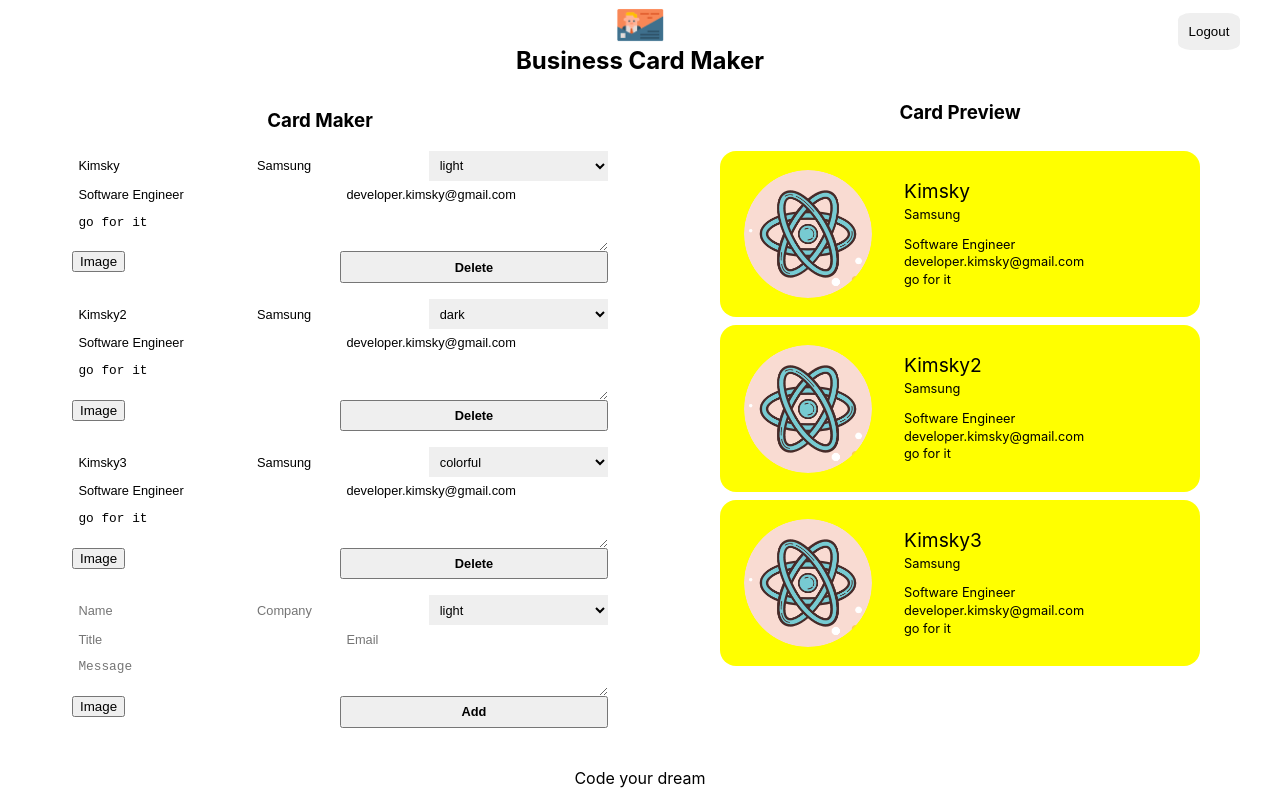
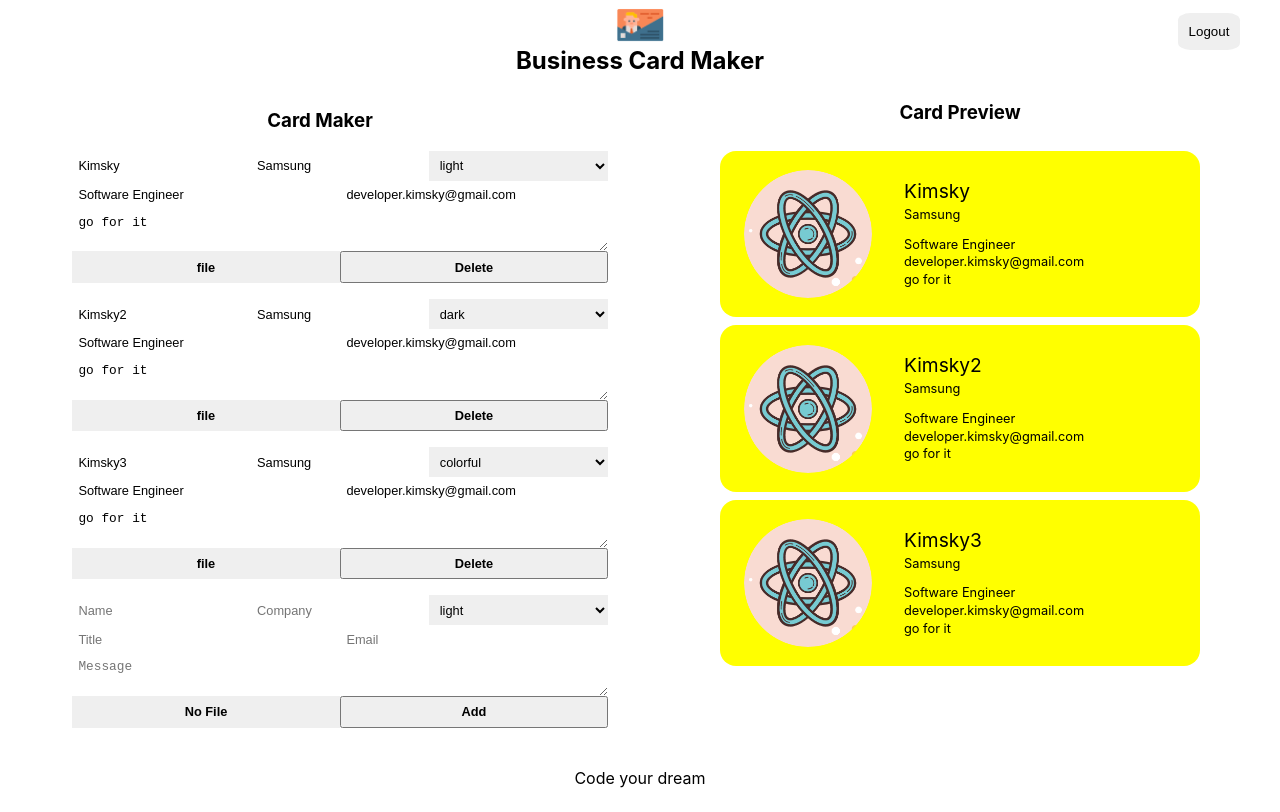
Before and after one commit to developer-kimsky/card_maker, a React (Create React App) app: page /maker in a window 1280 px wide. Built offline with nearby package versions, Linux system fonts and the light colour scheme; no server answers; sample sign-in values are in the browser's storage.

Commit message:
handle image uploading

```diff
--- a/src/app.jsx
+++ b/src/app.jsx
@@ -3,13 +3,16 @@
 import Maker from "./components/maker/maker";
 import styles from "./app.module.css";
 
-function App({ authService }) {
+function App({ FileInput, authService }) {
   return (
     <div className={styles.app}>
       <BrowserRouter>
         <Routes>
           <Route path="/" exact element={<Login authService={authService} />} />
-          <Route path="/maker" element={<Maker authService={authService} />} />
+          <Route
+            path="/maker"
+            element={<Maker FileInput={FileInput} authService={authService} />}
+          />
         </Routes>
       </BrowserRouter>
     </div>
--- a/src/components/card_add_form/card_add_form.jsx
+++ b/src/components/card_add_form/card_add_form.jsx
@@ -1,9 +1,8 @@
-import React, { useRef } from "react";
+import React, { useRef, useState } from "react";
 import styles from "./card_add_form.module.css";
 import Button from "../button/button";
-import ImageFileInput from "../image_file_input/image_file_input";
 
-const CardAddForm = ({ onAdd }) => {
+const CardAddForm = ({ FileInput, onAdd }) => {
   const formRef = useRef();
   const nameRef = useRef();
   const companyRef = useRef();
@@ -11,6 +10,16 @@
   const titleRef = useRef();
   const emailRef = useRef();
   const messageRef = useRef();
+  const [file, setFile] = useState({ fileName: null, fileURL: null });
+
+  const onFileChange = (file) => {
+    console.log(file);
+
+    setFile({
+      fileName: file.name,
+      fileURL: file.url,
+    });
+  };
 
   const onSubmit = (event) => {
     event.preventDefault();
@@ -22,10 +31,11 @@
       title: titleRef.current.value || "",
       email: emailRef.current.value || "",
       message: messageRef.current.value || "",
-      fileName: "",
-      fileURL: "",
+      fileName: file.fileName || "",
+      fileURL: file.fileURL || "",
     };
     formRef.current.reset();
+    setFile({ fileName: null, fileURL: null });
     onAdd(card);
   };
 
@@ -76,7 +86,7 @@
         placeholder="Message"
       />
       <div className={styles.fileInput}>
-        <ImageFileInput />
+        <FileInput name={file.fileName} onFileChange={onFileChange} />
       </div>
       <Button name="Add" onClick={onSubmit} />
     </form>
--- a/src/components/card_edit_form/card_edit_form.jsx
+++ b/src/components/card_edit_form/card_edit_form.jsx
@@ -1,14 +1,22 @@
 import React from "react";
 import styles from "./card_edit_form.module.css";
 import Button from "../button/button";
-import ImageFileInput from "../image_file_input/image_file_input";
 
-const CardEditForm = ({ card, updateCard, deleteCard }) => {
+const CardEditForm = ({ FileInput, card, updateCard, deleteCard }) => {
   const { name, company, title, email, message, theme, fileName, fileURL } =
     card;
 
   const onSubmit = () => {
     deleteCard(card);
+  };
+
+  const onFileChange = (file) => {
+    console.log(file);
+    updateCard({
+      ...card,
+      fileName: file.name,
+      fileURL: file.url,
+    });
   };
 
   const onChange = (event) => {
@@ -69,7 +77,7 @@
         onChange={onChange}
       />
       <div className={styles.fileInput}>
-        <ImageFileInput />
+        <FileInput name={fileName} onFileChange={onFileChange} />
       </div>
       <Button name="Delete" onClick={onSubmit} />
     </form>
--- a/src/components/editor/editor.jsx
+++ b/src/components/editor/editor.jsx
@@ -3,7 +3,7 @@
 import CardEditForm from "../card_edit_form/card_edit_form";
 import CardAddForm from "../card_add_form/card_add_form";
 
-const Editor = ({ cards, addCard, updateCard, deleteCard }) => {
+const Editor = ({ FileInput, cards, addCard, updateCard, deleteCard }) => {
   return (
     <section className={styles.editor}>
       <h1 className={styles.title}>Card Maker</h1>
@@ -11,12 +11,13 @@
         {Object.keys(cards).map((key) => (
           <CardEditForm
             key={key}
+            FileInput={FileInput}
             card={cards[key]}
             updateCard={updateCard}
             deleteCard={deleteCard}
           />
         ))}
-        <CardAddForm onAdd={addCard} />
+        <CardAddForm FileInput={FileInput} onAdd={addCard} />
       </ul>
     </section>
   );
--- a/src/components/image_file_input/image_file_input.jsx
+++ b/src/components/image_file_input/image_file_input.jsx
@@ -1,6 +1,36 @@
-import React from "react";
+import React, { useRef } from "react";
 import styles from "./image_file_input.module.css";
 
-const ImageFileInput = (props) => <button>Image</button>;
+const ImageFileInput = ({ imageUploader, name, onFileChange }) => {
+  const inputRef = useRef();
+  const onButtonClick = (event) => {
+    event.preventDefault();
+    inputRef.current.click();
+  };
+
+  const onChange = async (event) => {
+    const uploaded = await imageUploader.upload(event.target.files[0]);
+    onFileChange({
+      name: uploaded.original_filename,
+      url: uploaded.url,
+    });
+  };
+
+  return (
+    <div className={styles.container}>
+      <input
+        ref={inputRef}
+        className={styles.input}
+        type="file"
+        accept="imgae/*"
+        name="file"
+        onChange={onChange}
+      />
+      <button className={styles.button} onClick={onButtonClick}>
+        {name || "No File"}
+      </button>
+    </div>
+  );
+};
 
 export default ImageFileInput;
--- a/src/components/image_file_input/image_file_input.module.css
+++ b/src/components/image_file_input/image_file_input.module.css
@@ -0,0 +1,25 @@
+@value makerLightGrey from '../../common/colors.css';
+
+.container {
+  width: 100%;
+  height: 100%;
+  display: flex;
+}
+
+.input {
+  display: none;
+}
+
+.button {
+  width: 100%;
+  background-color: makerLightGrey;
+  font-weight: bold;
+  cursor: pointer;
+  border: 0;
+  outline: 0;
+  font-size: 0.8rem;
+}
+
+.button:hover {
+  opacity: 0.8;
+}
--- a/src/components/maker/maker.jsx
+++ b/src/components/maker/maker.jsx
@@ -6,7 +6,7 @@
 import Preview from "../preview/preview";
 import { useNavigate } from "react-router-dom";
 
-const Maker = ({ authService }) => {
+const Maker = ({ FileInput, authService }) => {
   const [cards, setCards] = useState({
     1: {
       id: "1",
@@ -79,6 +79,7 @@
       <Header onLogout={onLogout} />
       <div className={styles.container}>
         <Editor
+          FileInput={FileInput}
           cards={cards}
           addCard={createOrUpdateCard}
           updateCard={createOrUpdateCard}
--- a/src/index.js
+++ b/src/index.js
@@ -3,12 +3,18 @@
 import "./index.module.css";
 import App from "./app";
 import AuthService from "./service/auth_service";
+import ImageUploader from "./service/image_uploader";
+import ImageFileInput from "./components/image_file_input/image_file_input";
 
 const authService = new AuthService();
+const imgaeUploader = new ImageUploader();
+const FileInput = (props) => (
+  <ImageFileInput {...props} imageUploader={imgaeUploader} />
+);
 
 const root = ReactDOM.createRoot(document.getElementById("root"));
 root.render(
   <React.StrictMode>
-    <App authService={authService} />
+    <App authService={authService} FileInput={FileInput} />
   </React.StrictMode>
 );
--- /dev/null
+++ b/src/service/image_uploader.js
@@ -0,0 +1,17 @@
+class ImageUploader {
+  async upload(file) {
+    const data = new FormData();
+    data.append("file", file);
+    data.append("upload_preset", "ai6vniu6");
+    const result = await fetch(
+      "https://api.cloudinary.com/v1_1/dpzycraax/image/upload",
+      {
+        method: "POST",
+        body: data,
+      }
+    );
+    return await result.json();
+  }
+}
+
+export default ImageUploader;
```
